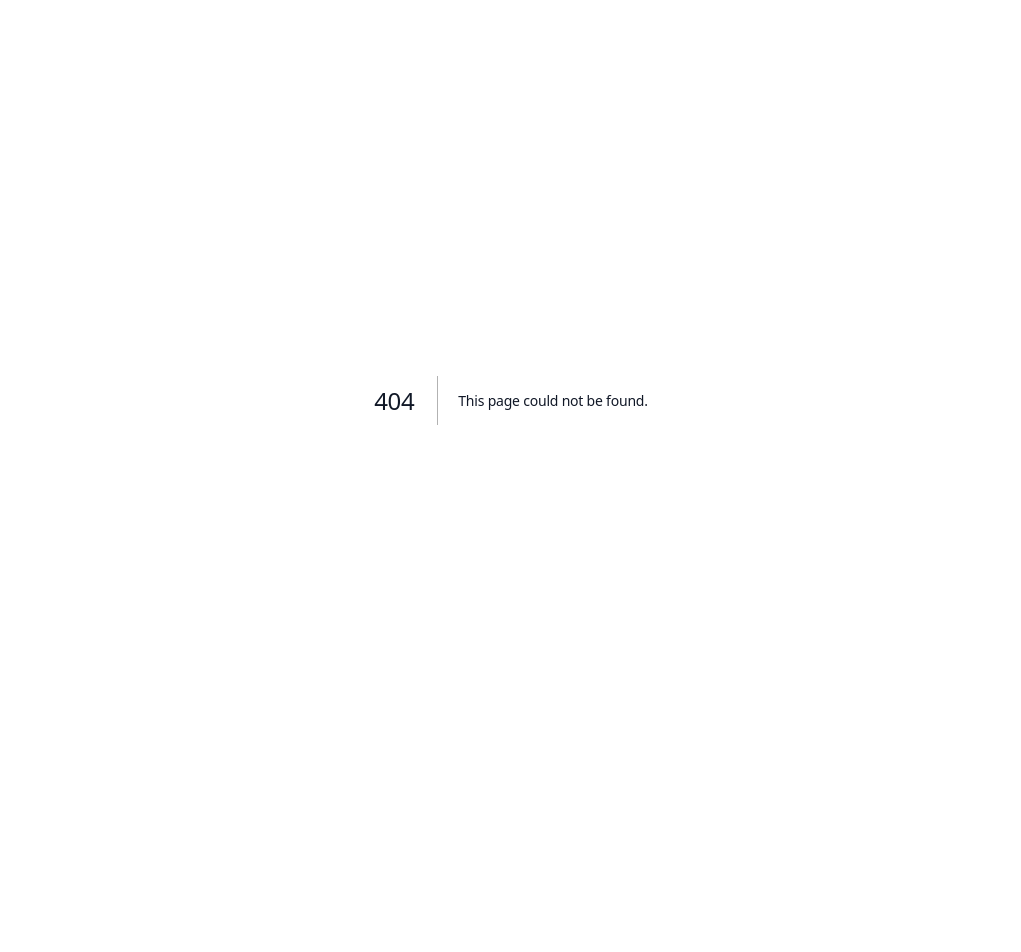
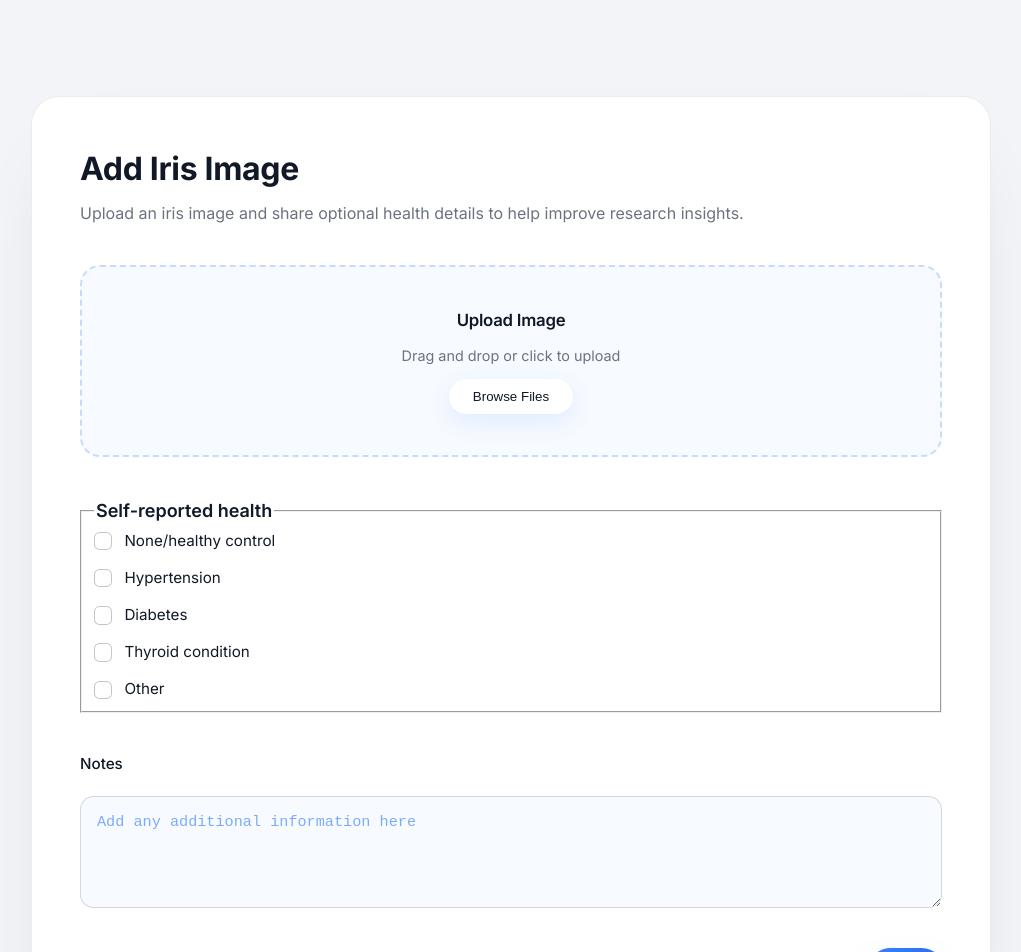
Before and after one commit to jpbinith/health-insight-frontend, a Next.js app: page /eye-insights in a window 1280 px wide. Before the commit this address had no page. Shown: the top 952 px of the page, without its empty margins (129-1150 px from the left). Before the commit the page ends 800 px from the top, so only its background shows below. Built offline with nearby package versions, Linux system fonts and the light colour scheme.

Commit message:
/eye-insights page added

```diff
--- /dev/null
+++ b/src/app/eye-insights/page.tsx
@@ -0,0 +1,57 @@
+import { UploadArea } from '../../components/UploadArea/UploadArea';
+import { CheckboxGroup } from '../../components/CheckboxGroup/CheckboxGroup';
+import { Button } from '../../components/Button/Button';
+
+const healthOptions = [
+  { id: 'health-none', label: 'None/healthy control' },
+  { id: 'health-hypertension', label: 'Hypertension' },
+  { id: 'health-diabetes', label: 'Diabetes' },
+  { id: 'health-thyroid', label: 'Thyroid condition' },
+  { id: 'health-other', label: 'Other' },
+];
+
+export default function EyeInsightsPage() {
+  return (
+    <main>
+      <section className="o-section">
+        <div className="o-panel">
+          <div className="o-panel__surface">
+            <header className="o-panel__header">
+              <h1 className="o-panel__title">Add Iris Image</h1>
+              <p className="o-panel__subtitle">
+                Upload an iris image and share optional health details to help improve research insights.
+              </p>
+            </header>
+
+            <UploadArea
+              title="Upload Image"
+              description="Drag and drop or click to upload"
+            />
+
+            <form className="c-form" aria-label="Self reported health">
+              <CheckboxGroup legend="Self-reported health" options={healthOptions} />
+
+              <div className="c-form__section">
+                <label className="c-form__notes-label" htmlFor="notes">
+                  Notes
+                </label>
+                <textarea
+                  className="c-form__textarea"
+                  id="notes"
+                  name="notes"
+                  placeholder="Add any additional information here"
+                />
+              </div>
+
+              <div className="c-form__actions">
+                <Button as="button" size="sm" type="submit">
+                  Save
+                </Button>
+              </div>
+            </form>
+          </div>
+        </div>
+      </section>
+    </main>
+  );
+}
--- a/src/app/page.tsx
+++ b/src/app/page.tsx
@@ -143,7 +143,7 @@ export default function HomePage() {
                 description="Your participation refines how iris patterns relate to health. We handle every contribution with transparency and strict privacy."
                 items={eyeInsightsItems}
                 ctaLabel="Contribute to Eye Insights"
-                ctaHref="#"
+                ctaHref="/eye-insights"
                 ctaVariant="success"
               />
             </div>
--- a/src/components/Button/Button.tsx
+++ b/src/components/Button/Button.tsx
@@ -5,13 +5,16 @@ type ButtonIcon = 'arrow';
 type ButtonSize = 'md' | 'sm';
 
 type ButtonProps = {
-  href: string;
+  href?: string;
   children: ReactNode;
   variant?: ButtonVariant;
   icon?: ButtonIcon;
   className?: string;
   size?: ButtonSize;
   isBlock?: boolean;
+  as?: 'a' | 'button';
+  type?: 'button' | 'submit' | 'reset';
+  onClick?: () => void;
 };
 
 const variantClassMap: Record<ButtonVariant, string> = {
@@ -55,6 +58,9 @@ export function Button({
   className,
   size = 'md',
   isBlock,
+  as = 'a',
+  type = 'button',
+  onClick,
 }: ButtonProps) {
   const variantClass = variantClassMap[variant];
   const sizeClass = sizeClassMap[size];
@@ -63,8 +69,17 @@ export function Button({
     .filter(Boolean)
     .join(' ');
 
+  if (as === 'button') {
+    return (
+      <button className={composedClassName} type={type} onClick={onClick}>
+        <span>{children}</span>
+        {icon ? iconLookup[icon] : null}
+      </button>
+    );
+  }
+
   return (
-    <a className={composedClassName} href={href}>
+    <a className={composedClassName} href={href ?? '#'}>
       <span>{children}</span>
       {icon ? iconLookup[icon] : null}
     </a>
--- /dev/null
+++ b/src/components/CheckboxGroup/CheckboxGroup.tsx
@@ -0,0 +1,25 @@
+type CheckboxOption = {
+  id: string;
+  label: string;
+};
+
+type CheckboxGroupProps = {
+  legend: string;
+  options: CheckboxOption[];
+};
+
+export function CheckboxGroup({ legend, options }: CheckboxGroupProps) {
+  return (
+    <fieldset className="c-form__section">
+      <legend className="c-form__section-title">{legend}</legend>
+      <div className="c-form__checkbox-list">
+        {options.map((option) => (
+          <label className="c-form__checkbox" htmlFor={option.id} key={option.id}>
+            <input className="c-form__checkbox-input" id={option.id} name={option.id} type="checkbox" />
+            <span>{option.label}</span>
+          </label>
+        ))}
+      </div>
+    </fieldset>
+  );
+}
--- a/src/components/Header/Header.tsx
+++ b/src/components/Header/Header.tsx
@@ -3,7 +3,7 @@ import { Button } from '../Button/Button';
 export function Header() {
   const navItems = [
     { label: 'Skin Health', href: '#' },
-    { label: 'Eye Health', href: '#' },
+    { label: 'Eye Health', href: '/eye-insights' },
   ];
 
   return (
--- /dev/null
+++ b/src/components/UploadArea/UploadArea.tsx
@@ -0,0 +1,16 @@
+type UploadAreaProps = {
+  title: string;
+  description: string;
+};
+
+export function UploadArea({ title, description }: UploadAreaProps) {
+  return (
+    <div className="c-dropzone" role="button" tabIndex={0}>
+      <h3 className="c-dropzone__title">{title}</h3>
+      <p className="c-dropzone__hint">{description}</p>
+      <button type="button" className="c-dropzone__browse">
+        Browse Files
+      </button>
+    </div>
+  );
+}
--- /dev/null
+++ b/src/styles/components/_dropzone.scss
@@ -0,0 +1,50 @@
+@use '../settings/colors' as colors;
+@use '../settings/typography' as type;
+
+.c-dropzone {
+  border: 2px dashed rgba(colors.$color-primary, 0.25);
+  border-radius: 1.25rem;
+  background: rgba(colors.$color-primary, 0.04);
+  min-height: 12rem;
+  display: flex;
+  flex-direction: column;
+  align-items: center;
+  justify-content: center;
+  text-align: center;
+  gap: 0.75rem;
+  padding: 2.5rem;
+  color: colors.$color-text-secondary;
+}
+
+.c-dropzone__title {
+  font-size: 1.05rem;
+  font-weight: type.$font-weight-semibold;
+  color: colors.$color-text-primary;
+}
+
+.c-dropzone__hint {
+  font-size: 0.9rem;
+  color: colors.$color-text-secondary;
+}
+
+.c-dropzone__browse {
+  border: none;
+  background: colors.$color-surface-light;
+  color: colors.$color-text-primary;
+  font-weight: type.$font-weight-medium;
+  padding: 0.65rem 1.5rem;
+  border-radius: 999px;
+  box-shadow: 0 8px 24px rgba(colors.$color-primary, 0.12);
+  transition: transform 0.2s ease, box-shadow 0.2s ease;
+  cursor: pointer;
+
+  &:hover {
+    transform: translateY(-1px);
+    box-shadow: 0 12px 24px rgba(colors.$color-primary, 0.18);
+  }
+
+  &:focus-visible {
+    outline: 2px solid colors.$color-primary;
+    outline-offset: 2px;
+  }
+}
--- /dev/null
+++ b/src/styles/components/_form.scss
@@ -0,0 +1,100 @@
+@use '../settings/colors' as colors;
+@use '../settings/typography' as type;
+
+.c-form {
+  display: grid;
+  gap: 2.5rem;
+}
+
+.c-form__section {
+  display: grid;
+  gap: 1.25rem;
+}
+
+.c-form__section-title {
+  font-size: 1.125rem;
+  font-weight: type.$font-weight-semibold;
+  color: colors.$color-text-primary;
+}
+
+.c-form__description {
+  font-size: 0.95rem;
+  color: colors.$color-text-secondary;
+}
+
+.c-form__checkbox-list {
+  display: grid;
+  gap: 0.9rem;
+}
+
+.c-form__checkbox {
+  display: flex;
+  align-items: center;
+  gap: 0.75rem;
+  font-size: 0.95rem;
+  color: colors.$color-text-primary;
+}
+
+.c-form__checkbox-input {
+  width: 1.15rem;
+  height: 1.15rem;
+  border-radius: 0.35rem;
+  border: 1.5px solid rgba(colors.$color-text-primary, 0.25);
+  appearance: none;
+  background: colors.$color-surface-light;
+  display: inline-block;
+  position: relative;
+  cursor: pointer;
+  transition: border-color 0.2s ease, background 0.2s ease;
+
+  &:checked {
+    border-color: colors.$color-primary;
+    background: colors.$color-primary;
+
+    &::after {
+      content: '';
+      position: absolute;
+      inset: 0.18rem;
+      border-radius: 0.2rem;
+      background: colors.$color-text-inverted;
+    }
+  }
+
+  &:focus-visible {
+    outline: 2px solid colors.$color-primary;
+    outline-offset: 2px;
+  }
+}
+
+.c-form__notes-label {
+  font-size: 0.95rem;
+  font-weight: type.$font-weight-medium;
+  color: colors.$color-text-primary;
+}
+
+.c-form__textarea {
+  min-height: 7rem;
+  padding: 1rem;
+  border-radius: 0.85rem;
+  border: 1px solid rgba(colors.$color-text-primary, 0.15);
+  font-size: 0.95rem;
+  color: colors.$color-text-primary;
+  background: rgba(colors.$color-primary, 0.04);
+  resize: vertical;
+  transition: border-color 0.2s ease;
+
+  &::placeholder {
+    color: rgba(colors.$color-primary, 0.65);
+  }
+
+  &:focus {
+    border-color: colors.$color-primary;
+    outline: none;
+    box-shadow: 0 0 0 3px rgba(colors.$color-primary, 0.12);
+  }
+}
+
+.c-form__actions {
+  display: flex;
+  justify-content: flex-end;
+}
--- a/src/styles/main.scss
+++ b/src/styles/main.scss
@@ -5,6 +5,7 @@
 @use 'generic/base';
 @use 'elements/typography' as typographyElements;
 @use 'objects/layout';
+@use 'objects/panels';
 @use 'components/header';
 @use 'components/hero';
 @use 'components/badge';
@@ -12,5 +13,7 @@
 @use 'components/button';
 @use 'components/note';
 @use 'components/feature-step';
+@use 'components/form';
+@use 'components/dropzone';
 @use 'components/footer';
 @use 'utilities/visually-hidden';
--- /dev/null
+++ b/src/styles/objects/_panels.scss
@@ -0,0 +1,38 @@
+@use '../settings/colors' as colors;
+@use '../tools/mixins' as mixins;
+
+.o-panel {
+  @include mixins.container;
+  max-width: 54rem;
+  margin-inline: auto;
+}
+
+.o-panel__surface {
+  background: colors.$color-surface-light;
+  border-radius: 1.75rem;
+  border: 1px solid rgba(colors.$color-text-primary, 0.08);
+  box-shadow: 0 32px 80px -50px rgba(colors.$color-text-primary, 0.25);
+  padding: 3rem;
+  display: grid;
+  gap: 2.5rem;
+
+  @media (max-width: 640px) {
+    padding: 2rem;
+  }
+}
+
+.o-panel__header {
+  display: grid;
+  gap: 0.5rem;
+}
+
+.o-panel__title {
+  font-size: 2rem;
+  color: colors.$color-text-primary;
+  letter-spacing: -0.01em;
+}
+
+.o-panel__subtitle {
+  font-size: 1rem;
+  color: colors.$color-text-secondary;
+}
```
